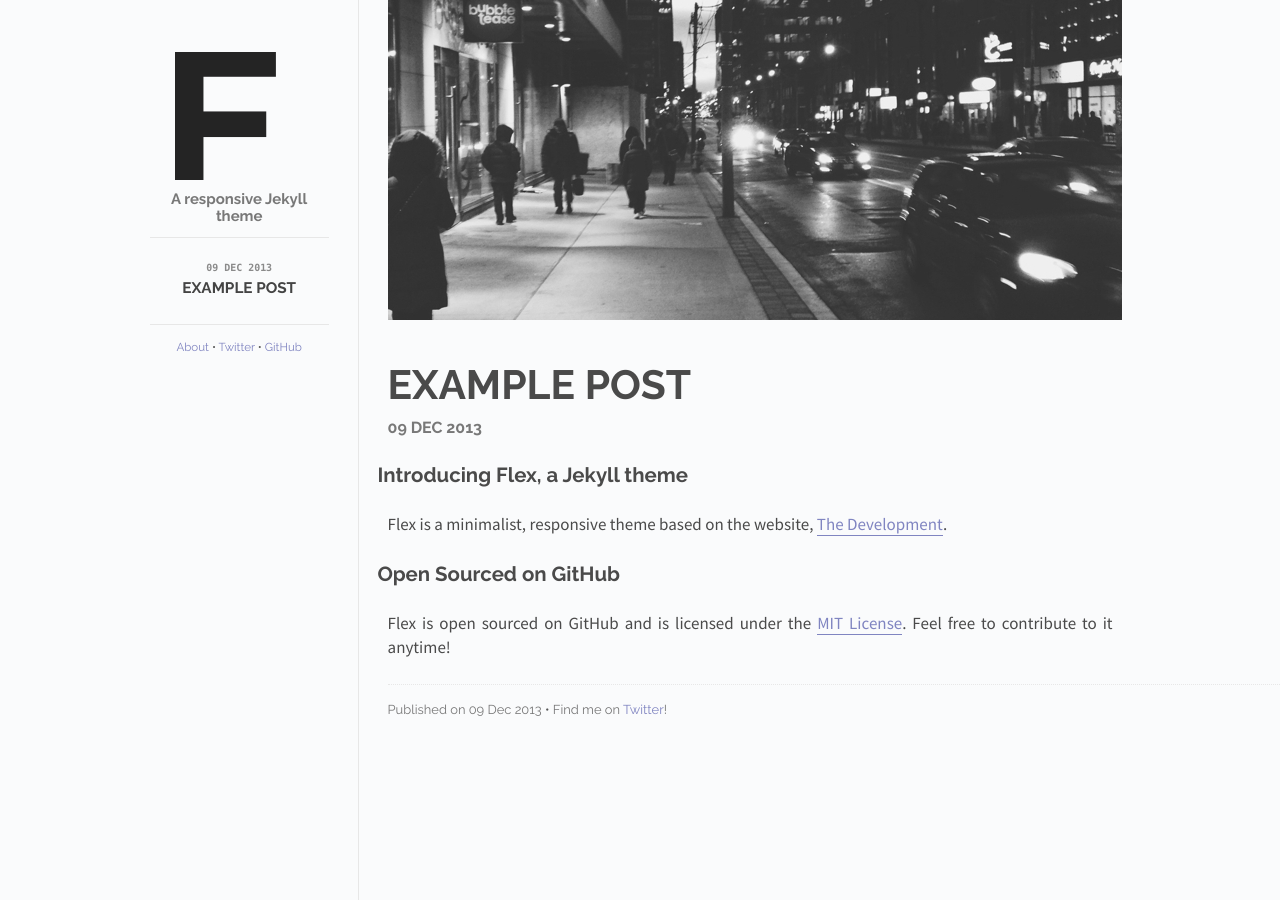
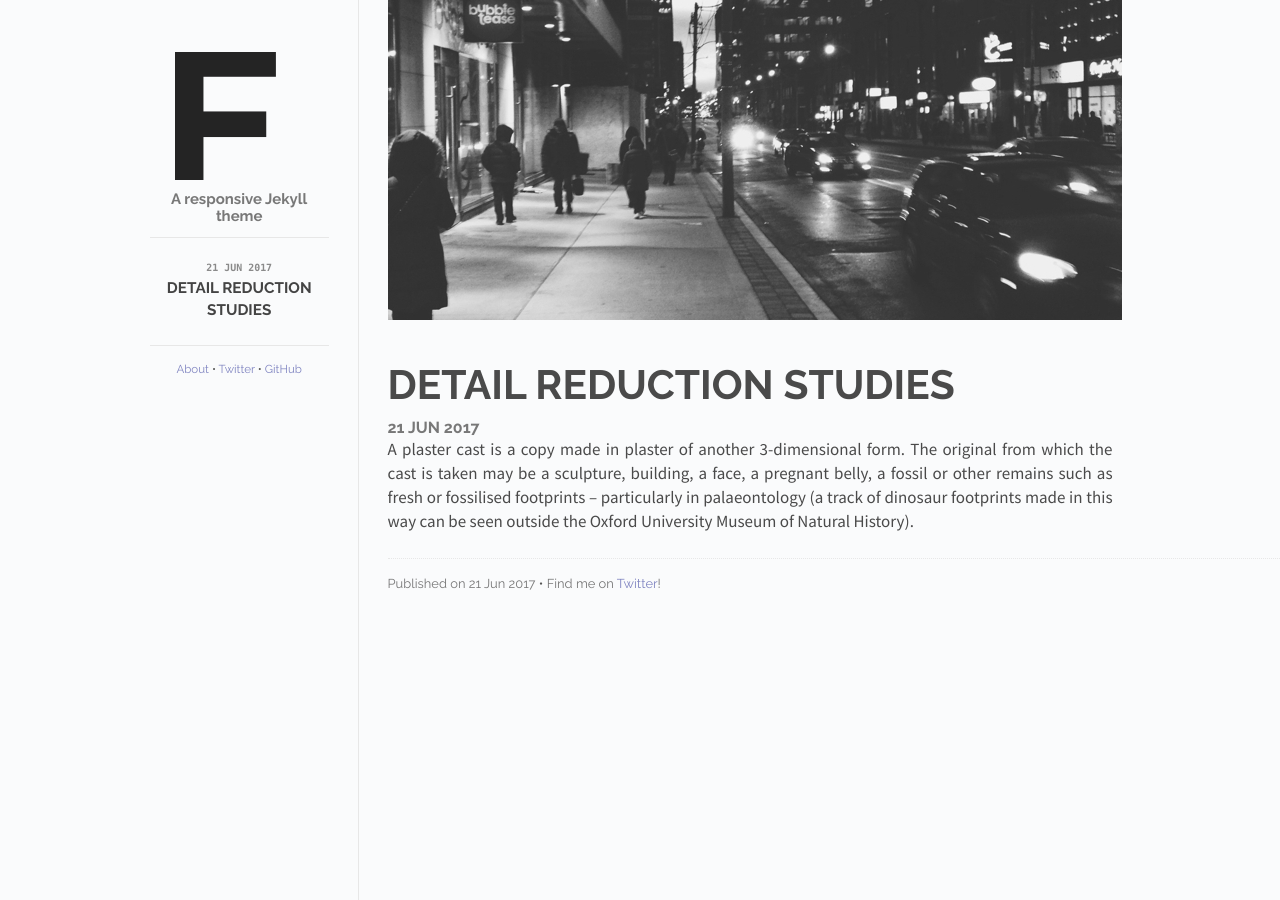
Before and after one commit to wedonttakenaps/nonaps, a Jekyll site: the page built from NONAPS site/_posts/2013-12-09-example-post.md, in a window 1280 px wide. Built offline with Jekyll 4.4.1, drawn with Linux system fonts in a browser that asks for light colours.

Commit message:
testing first post structure

```diff
--- a/NONAPS site/_posts/2013-12-09-example-post.md
+++ b/NONAPS site/_posts/2013-12-09-example-post.md
@@ -1,15 +1,9 @@
 ---
 layout: post
-title: Example post
+title: Detail Reduction Studies
 cover: cover.jpg
-date:   2013-12-09 12:00:00
+date:   2017-06-21 12:00:00
 categories: posts
 ---
 
-## Introducing Flex, a Jekyll theme
-
-Flex is a minimalist, responsive theme based on the website, [The Development](http://thedevelopment.co).
-
-## Open Sourced on GitHub
-
-Flex is open sourced on GitHub and is licensed under the [MIT License](http://opensource.org/licenses/MIT). Feel free to contribute to it anytime!
+A plaster cast is a copy made in plaster of another 3-dimensional form. The original from which the cast is taken may be a sculpture, building, a face, a pregnant belly, a fossil or other remains such as fresh or fossilised footprints – particularly in palaeontology (a track of dinosaur footprints made in this way can be seen outside the Oxford University Museum of Natural History).
```
